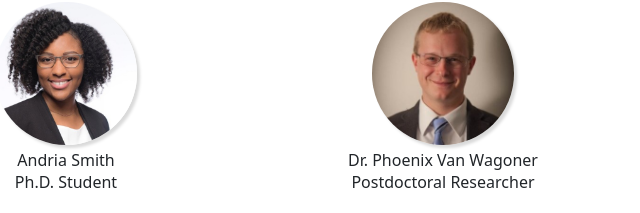
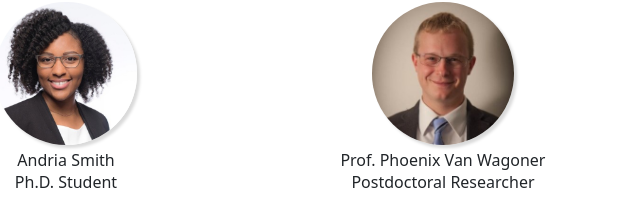
Before and after one commit to idildikmen/idildikmen.github.io, a plain HTML site: page index.html in a window 1280 px wide. Shown: the part 1441-1654 px from the top of the page, 574-1214 px from the left. Drawn offline with nearby package versions, Linux system fonts and the light colour scheme.

Commit message:
Fix Headlines

```diff
--- a/index.html
+++ b/index.html
@@ -147,7 +147,7 @@ develop effective solutions to the problem of biased AI. -->
             <a href="https://ld.is.mpg.de/person/vanwagoner" target="_blank" class="text-center">
             <!-- <div class="text-center"> -->
                 <img src="./assets/img/wagoner.jpg" alt="Rounded Image" class="img-circle member">
-                <h6>Dr. Phoenix Van Wagoner</h6>
+                <h6>Prof. Phoenix Van Wagoner</h6>
                 <p>Postdoctoral Researcher</p>
             <!-- </div> -->
             </a>
```
